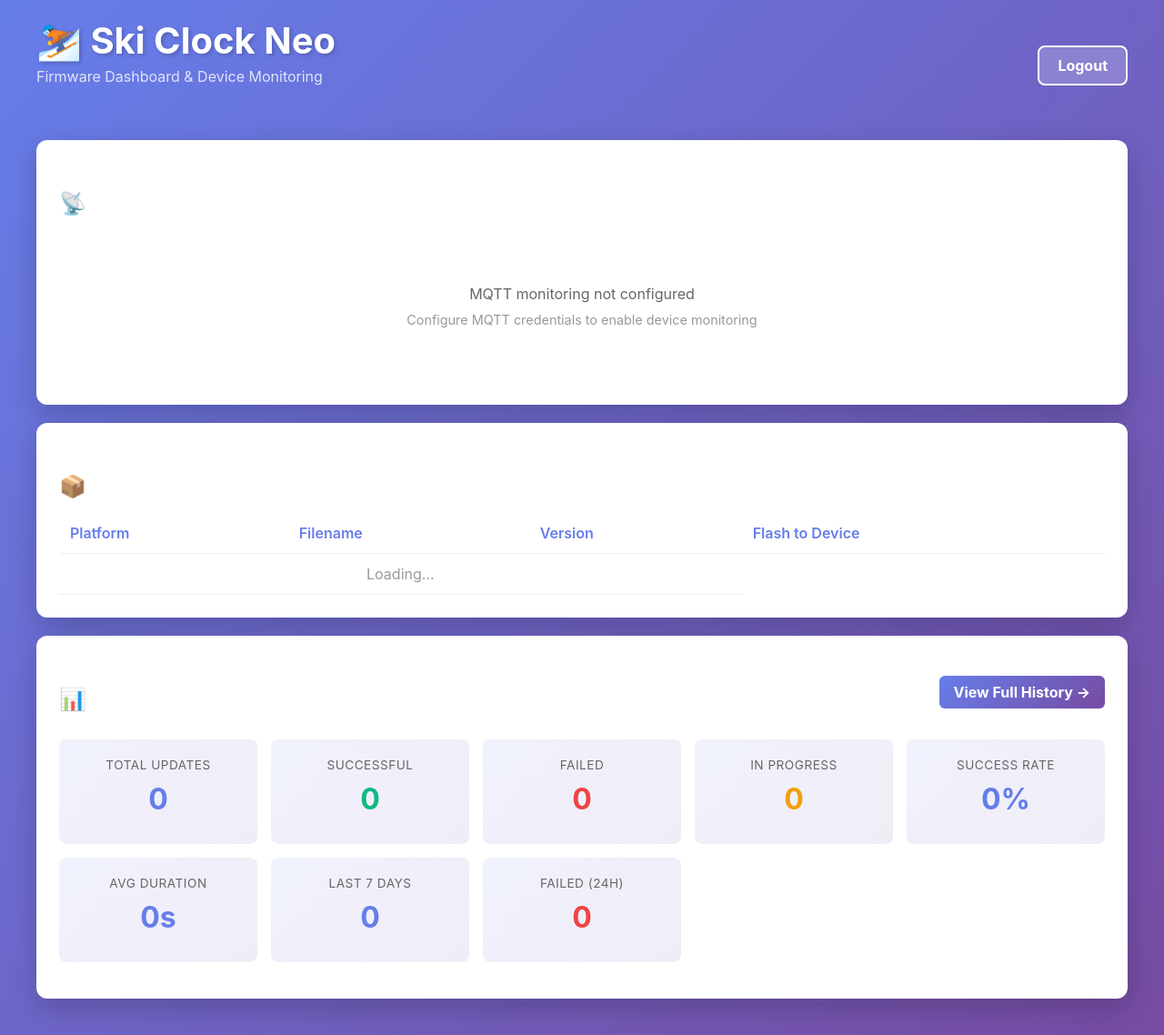
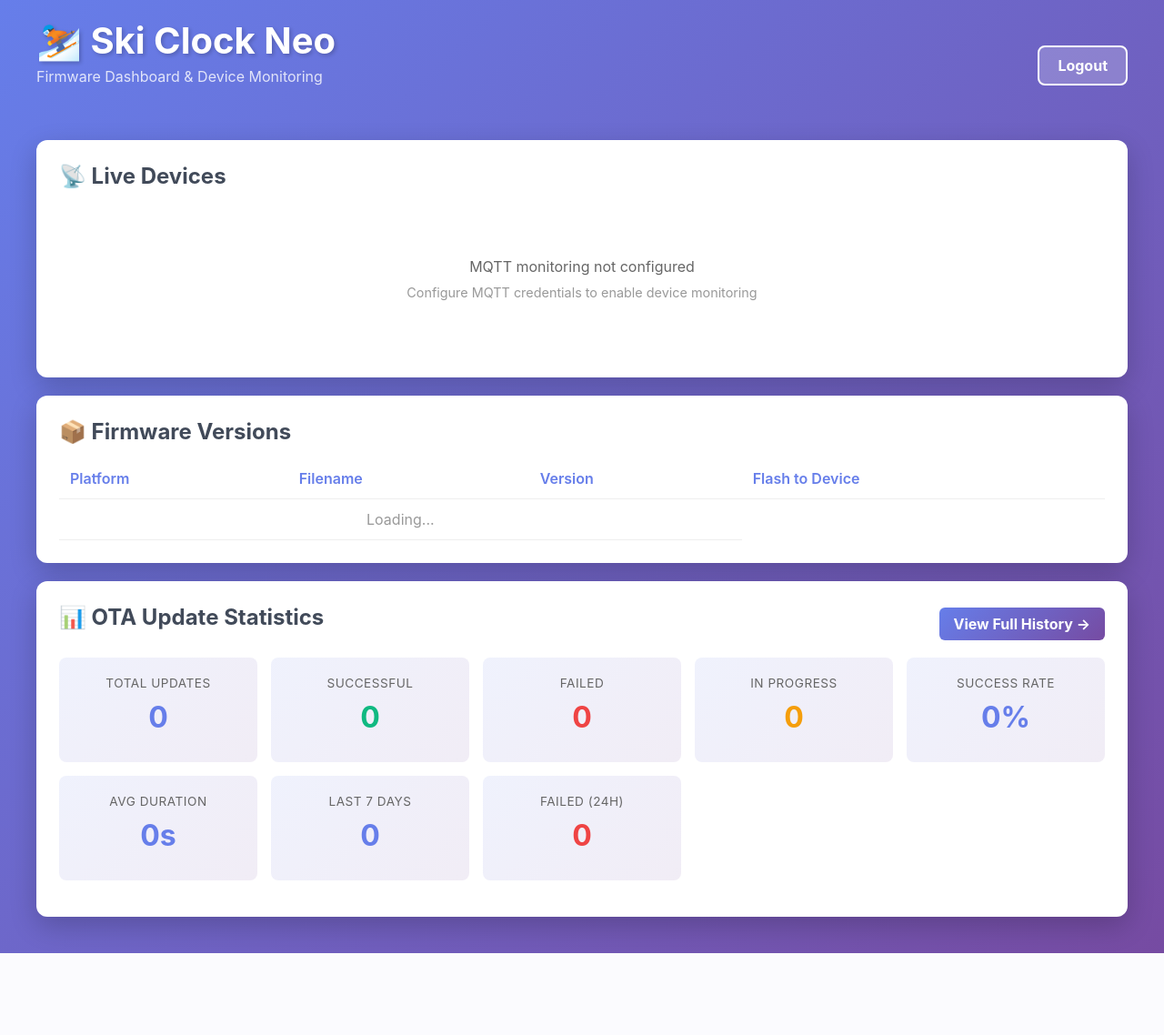
Before and after one commit to skalpt/ski-clock-neo, a Flask app: page / in a window 1280 px wide. Shown: the whole page at 91% size. After the commit the page ends 1048 px from the top, so only its background shows below. Run offline with Flask 3, Linux system fonts and the light colour scheme; the visitor is signed in with stand-in values (Sample User, id 1); data that the repository does not hold is empty; some libraries are stand-ins or nearby versions.

Commit message:
Make dashboard headings visible against card backgrounds
Update CSS to change heading color from white to dark gray, fixing visibility issues within white card components.

Replit-Commit-Author: Agent
Replit-Commit-Session-Id: 417133d8-1985-4928-8e03-c01a325d29da
Replit-Commit-Checkpoint-Type: full_checkpoint
Replit-Commit-Event-Id: 50de0b07-4cda-4f2c-bb26-2dca42b2c248
Replit-Commit-Screenshot-Url: https://storage.googleapis.com/screenshot-production-us-central1/a117656b-3bae-4d6d-926c-af8f81648c5d/417133d8-1985-4928-8e03-c01a325d29da/OfnUWJg

```diff
--- a/dashboard/templates/index.html
+++ b/dashboard/templates/index.html
@@ -27,9 +27,9 @@
             text-shadow: 2px 2px 4px rgba(0,0,0,0.2);
         }
         h2 {
-            color: white;
+            color: #2d3748;
             font-size: 1.5rem;
-            margin: 30px 0 15px 0;
+            margin: 0 0 15px 0;
             opacity: 0.9;
         }
         .subtitle {
```
